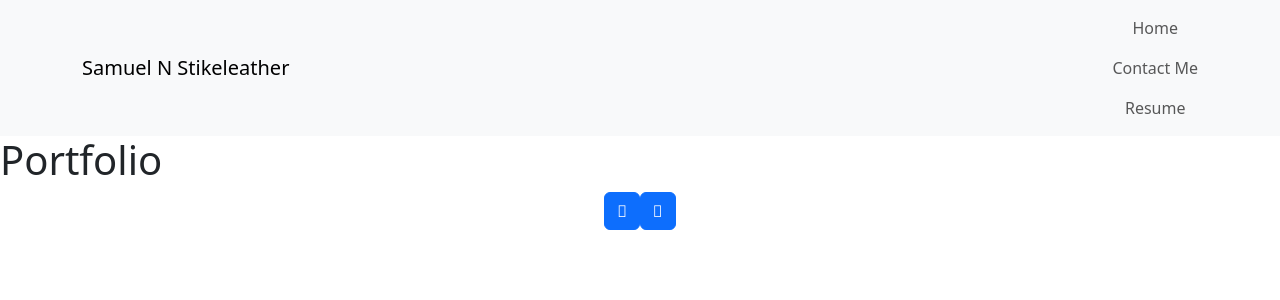
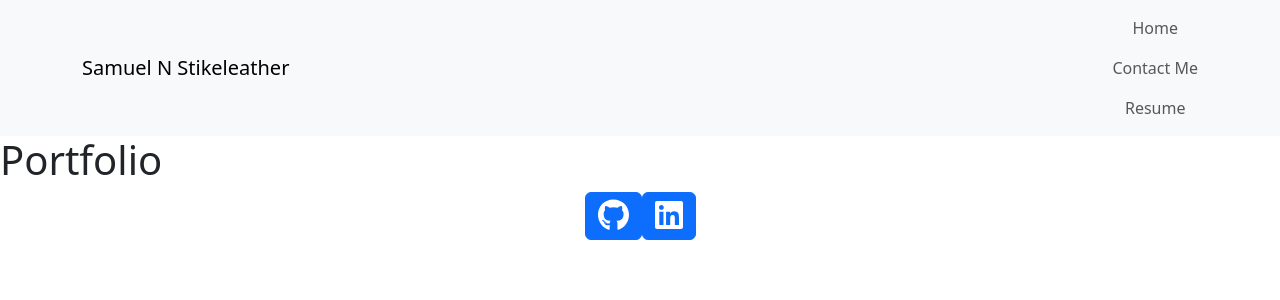
Before and after one commit to sam-stikeleather/Challenge-20-Portfolio, a React (Create React App) app: page /portfolio in a window 1280 px wide. Shown: the top 300 px of the page. Built offline with nearby package versions, Linux system fonts and the light colour scheme.

Commit message:
fixed issue with font awesome icons in footer

```diff
--- a/package.json
+++ b/package.json
@@ -5,6 +5,8 @@
   "dependencies": {
     "@fortawesome/angular-fontawesome": "^0.13.0",
     "@fortawesome/fontawesome-svg-core": "^6.4.2",
+    "@fortawesome/free-brands-svg-icons": "^6.4.2",
+    "@fortawesome/react-fontawesome": "^0.2.0",
     "@testing-library/jest-dom": "^5.17.0",
     "@testing-library/react": "^11.1.0",
     "@testing-library/user-event": "^13.5.0",
@@ -12,7 +14,7 @@
     "axios": "^1.4.0",
     "bootstrap": "^5.3.1",
     "dotenv": "^16.3.1",
-    "font-awesome": "^4.7.0",
+    "fontawesome": "^5.6.3",
     "react": "^17.0.2",
     "react-dom": "^17.0.2",
     "react-router-dom": "^6.14.2",
--- a/src/App.js
+++ b/src/App.js
@@ -5,6 +5,7 @@ import Portfolio from './components/Portfolio';
 import Contact from './components/Contact';
 import Resume from './components/Resume';
 import Welcome from './components/Welcome';
+
 import './App.css';
 
 
--- a/src/components/Footer.js
+++ b/src/components/Footer.js
@@ -1,4 +1,6 @@
 import React from 'react';
+import { FontAwesomeIcon } from '@fortawesome/react-fontawesome';
+import { faGithub, faLinkedin } from '@fortawesome/free-brands-svg-icons';
 
 const Footer = () => {
   return (
@@ -9,16 +11,14 @@ const Footer = () => {
           target="_blank"
           rel="noopener noreferrer"
           className="btn btn-primary btn-social-icon"
-        >
-          <i className="fab fa-github"></i>
+        ><FontAwesomeIcon icon={faGithub} size="2x" />
         </a>
         <a
           href="https://www.linkedin.com/in/samuel-stikeleather-3967a816/"
           target="_blank"
           rel="noopener noreferrer"
           className="btn btn-primary btn-social-icon"
-        >
-          <i className="fab fa-linkedin"></i>
+        ><FontAwesomeIcon icon={faLinkedin} size="2x" />
         </a>
       </div>
     </footer>
--- a/src/index.js
+++ b/src/index.js
@@ -4,4 +4,5 @@ import App from './App';
 import 'bootstrap/dist/css/bootstrap.min.css';
 import './App.css';
 
+
 ReactDOM.render(<App />, document.getElementById('root'));
```
Also changed, not shown: 1 other file (tests, documents, lock files or other folders).
